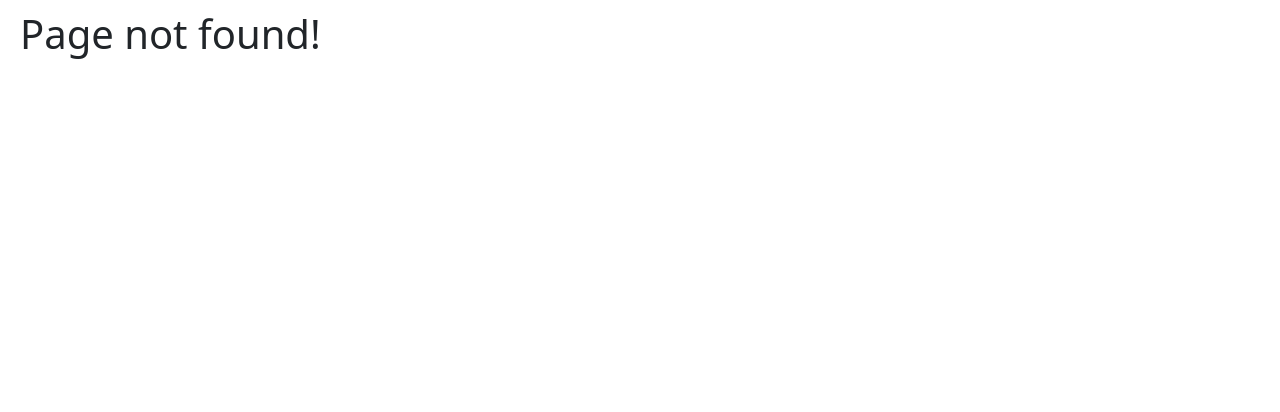
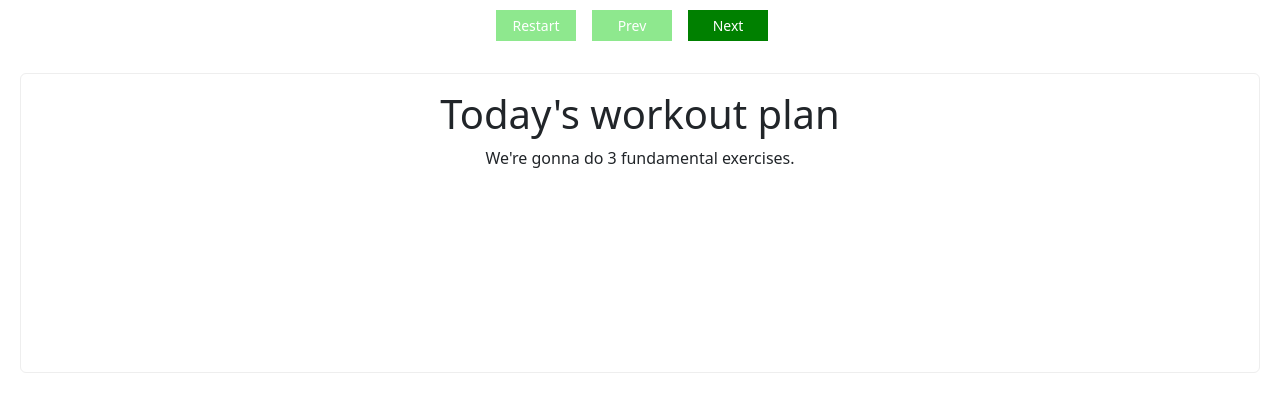
Before and after one commit to Vibha27/react-questions, a React (Create React App) app: page /slider in a window 1280 px wide. Before the commit this address had no page. Shown: the top 412 px of the page. Built offline with nearby package versions, Linux system fonts and the light colour scheme.

Commit message:
implemented slider with next, prev and restart button functionality

```diff
--- a/src/App.js
+++ b/src/App.js
@@ -14,6 +14,7 @@ import NestedObject from "./pages/NestedObject/NestedObject"
 import { AccordionPage } from "./pages/Accordion/AccordionPage"
 import { PhoneNumberInput } from "./pages/PhoneNumber/PhoneNumber"
 import { DebouncedHook } from "./hooks/useDebounce"
+import { Slider } from "./pages/Slider/Slider"
 
 export const App = () => {
     return <BrowserRouter>
@@ -31,6 +32,7 @@ export const App = () => {
             <Route path="/accordion" element={<AccordionPage />} />
             <Route path="/phonenumber" element={<PhoneNumberInput />} />
             <Route path="/debounced-hook" element={<DebouncedHook />} />
+            <Route path="/slider" element={<Slider />} />
 
             <Route path="*" element={<h1>Page not found! </h1>} />
         </Routes>
--- a/src/Home.js
+++ b/src/Home.js
@@ -17,6 +17,7 @@ function Home() {
         <li><Link to={'/nested-object'}>Dynamic Nested Object Representation App</Link></li>
         <li><Link to={'/accordion'}>Accordion for FAQs</Link></li>
         <li><Link to={'/phonenumber'}>PhoneNumber Formatter</Link></li>
+        <li><Link to={'/slider'}>Slider</Link></li>
         <br />
         <h4>Hooks</h4>
         <br />
--- /dev/null
+++ b/src/pages/Slider/Slider.js
@@ -0,0 +1,7 @@
+import React from 'react'
+import Slides from './Slides'
+import { SLIDES_DATA } from './constants'
+
+export const Slider = () => {
+    return <Slides slides={SLIDES_DATA} />
+}
--- /dev/null
+++ b/src/pages/Slider/Slides.js
@@ -0,0 +1,39 @@
+import React, { useState } from "react";
+
+function Slides({ slides }) {
+  const [currentIndex, setCurrentIndex] = useState(0)
+
+  const handleNext = () => {
+    setCurrentIndex(prev => prev+1)
+  }
+
+  const handlePrev = () => {
+    setCurrentIndex(prev => prev-1)
+  }
+
+  const handleRestart = () => {
+    setCurrentIndex(0)
+  }
+
+  return (
+    <div>
+      <div id="navigation" className="text-center">
+        <button data-testid="button-restart" className="small outlined" onClick={handleRestart} disabled={currentIndex===0}>
+          Restart
+        </button>
+        <button data-testid="button-prev" className="small" onClick={handlePrev} disabled={currentIndex===0}>
+          Prev
+        </button>
+        <button data-testid="button-next" className="small" onClick={handleNext} disabled={currentIndex===slides.length-1}>
+          Next
+        </button>
+      </div>
+      <div id="slide" className="card text-center">
+        <h1 data-testid="title">{slides[currentIndex].title || ""}</h1>
+        <p data-testid="text">{slides[currentIndex].text || ""}</p>
+      </div>
+    </div>
+  );
+}
+
+export default Slides;
--- /dev/null
+++ b/src/pages/Slider/constants.js
@@ -0,0 +1,22 @@
+export const SLIDES_DATA = [
+    {
+      title: "Today's workout plan",
+      text: "We're gonna do 3 fundamental exercises.",
+    },
+    {
+      title: "First, 10 push-ups",
+      text: "Do 10 reps. Remember about full range of motion. Don't rush.",
+    },
+    {
+      title: "Next, 20 squats",
+      text: "Squats are important. Remember to keep your back straight.",
+    },
+    {
+      title: "Finally, 15 sit-ups",
+      text: "Slightly bend your knees. Remember about full range of motion.",
+    },
+    {
+      title: "Great job!",
+      text: "You made it, have a nice day and see you next time!",
+    },
+  ];
--- a/src/style.css
+++ b/src/style.css
@@ -111,3 +111,30 @@ input[type="text"] {
   top: -7px;
   font-size: 32px;
 }
+
+#navigation {
+  margin-bottom: 2rem;
+}
+
+#navigation button {
+  margin-right: 1rem;
+}
+
+#slide {
+  border: 1px solid #eee;
+  padding: 1rem;
+  min-height: 300px;
+}
+
+button {
+    min-width: 80px;
+    background-color: green;
+    color: white;
+    padding: 5px;
+    border-radius: 12px;
+}
+
+button:disabled {
+  cursor: not-allowed;
+  background-color: rgb(142, 232, 142);
+}
```
